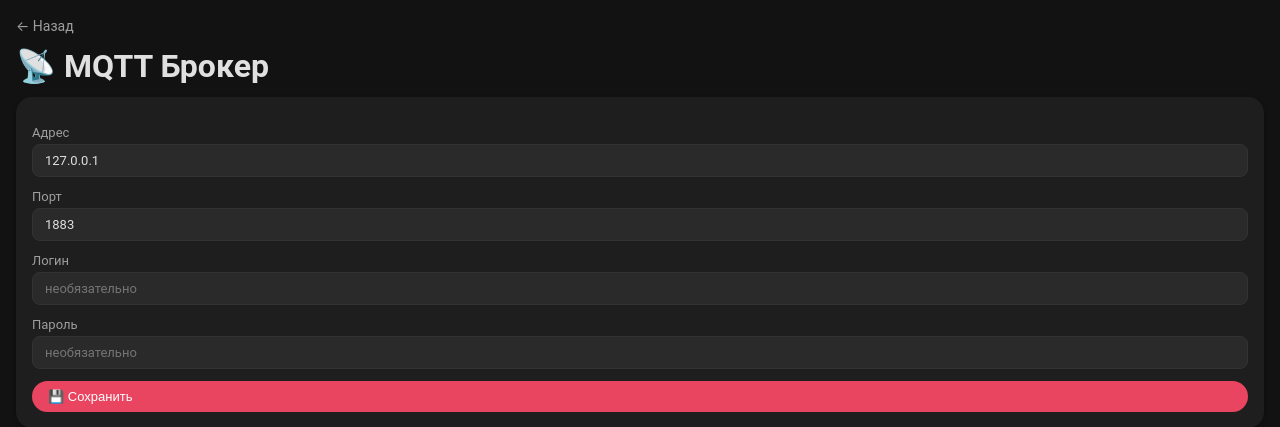
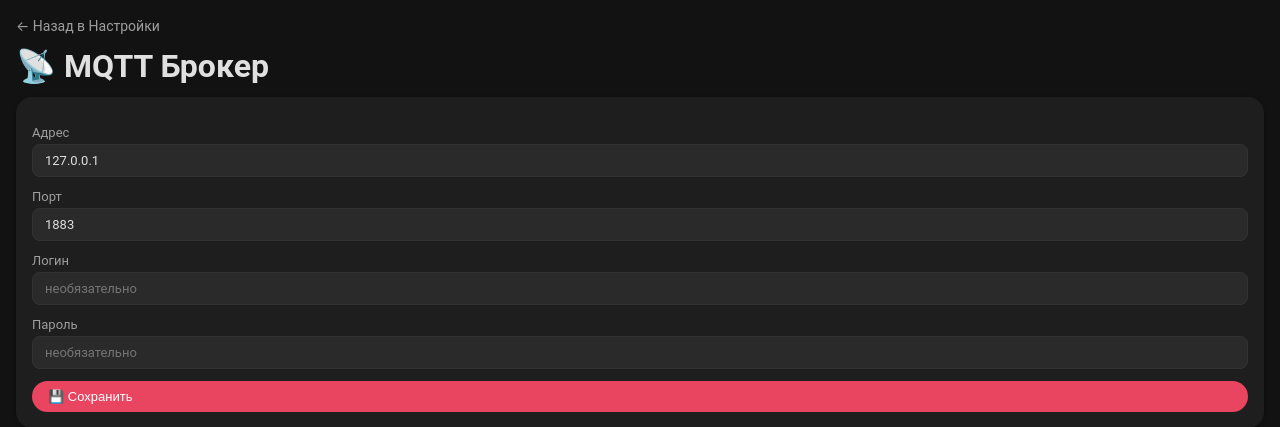
Before and after one commit to votsurx/LegionNVR, a Flask app: page /settings/mqtt in a window 1280 px wide. Shown: the top 427 px of the page. Run offline with Flask 3, Linux system fonts and the light colour scheme; data that the repository does not hold is empty.

Commit message:
исправлены кнопки назад на всех страничках настройки

```diff
--- a/templates/cameras.html
+++ b/templates/cameras.html
@@ -1,6 +1,6 @@
 {% extends "base.html" %}
 {% block content %}
-<a href="/dashboard" style="color:var(--text-secondary); text-decoration:none; font-size:14px;">← Назад на дашборд</a>
+<a href="/settings" style="color:var(--text-secondary); text-decoration:none; font-size:14px;">← Назад в настройки</a>
 <h1 style="margin:12px 0;">📷 Камеры</h1>
 
 <div style="margin-bottom:16px;">
--- a/templates/recordings.html
+++ b/templates/recordings.html
@@ -1,6 +1,6 @@
 {% extends "base.html" %}
 {% block content %}
-<a href="/dashboard" style="color:var(--text-secondary); text-decoration:none; font-size:14px;">← Назад на дашборд</a>
+<a href="/settings" style="color:var(--text-secondary); text-decoration:none; font-size:14px;">← Назад в Настройки</a>
 <h1 style="margin:12px 0;">📼 Записи</h1>
 
 <!-- Фильтр -->
--- a/templates/settings.html
+++ b/templates/settings.html
@@ -1,6 +1,7 @@
 {% extends "base.html" %}
 {% block content %}
-
+<a href="/dashboard" style="color:var(--text-secondary); text-decoration:none; font-size:14px;">← Назад на дашборд</a>
+<h1 style="margin:12px 0;">Настройки</h1>
 <!-- Сетка плиток как MenuScreen в SHomeDART -->
 <div class="menu-grid">
 
--- a/templates/settings_locations.html
+++ b/templates/settings_locations.html
@@ -1,6 +1,6 @@
 {% extends "base.html" %}
 {% block content %}
-<a href="/settings" style="color:var(--text-secondary); text-decoration:none; font-size:14px;">← Назад</a>
+<a href="/settings" style="color:var(--text-secondary); text-decoration:none; font-size:14px;">← Назад в Настройки</a>
 <h1 style="margin:12px 0;">🏠 Локации</h1>
 
 <div class="card">
--- a/templates/settings_mqtt.html
+++ b/templates/settings_mqtt.html
@@ -1,6 +1,6 @@
 {% extends "base.html" %}
 {% block content %}
-<a href="/settings" style="color:var(--text-secondary); text-decoration:none; font-size:14px;">← Назад</a>
+<a href="/settings" style="color:var(--text-secondary); text-decoration:none; font-size:14px;">← Назад в Настройки</a>
 <h1 style="margin:12px 0;">📡 MQTT Брокер</h1>
 
 <div class="card">
--- a/templates/settings_storage.html
+++ b/templates/settings_storage.html
@@ -1,6 +1,6 @@
 {% extends "base.html" %}
 {% block content %}
-<a href="/settings" style="color:var(--text-secondary); text-decoration:none; font-size:14px;">← Назад</a>
+<a href="/settings" style="color:var(--text-secondary); text-decoration:none; font-size:14px;">← Назад в Настройки</a>
 <h1 style="margin:12px 0;">💾 Хранилище</h1>
 
 <div class="card">
--- a/templates/settings_users.html
+++ b/templates/settings_users.html
@@ -1,7 +1,7 @@
 {% extends "base.html" %}
 {% block content %}
 
-<a href="/settings" style="color:var(--text-secondary); text-decoration:none; font-size:14px;">← Назад</a>
+<a href="/settings" style="color:var(--text-secondary); text-decoration:none; font-size:14px;">← Назад в Настройки</a>
 <h1 style="margin:12px 0;">👤 Пользователи</h1>
 
 <div class="card">
```
